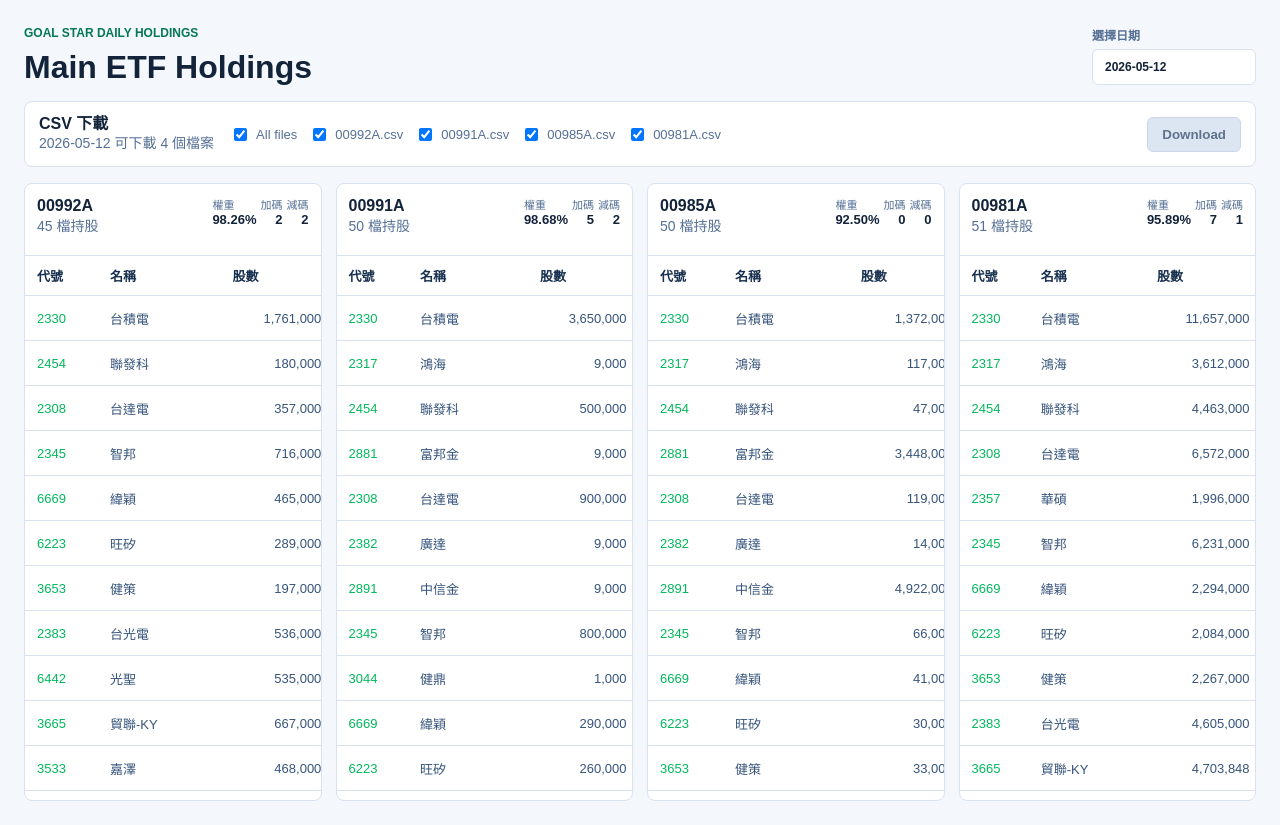
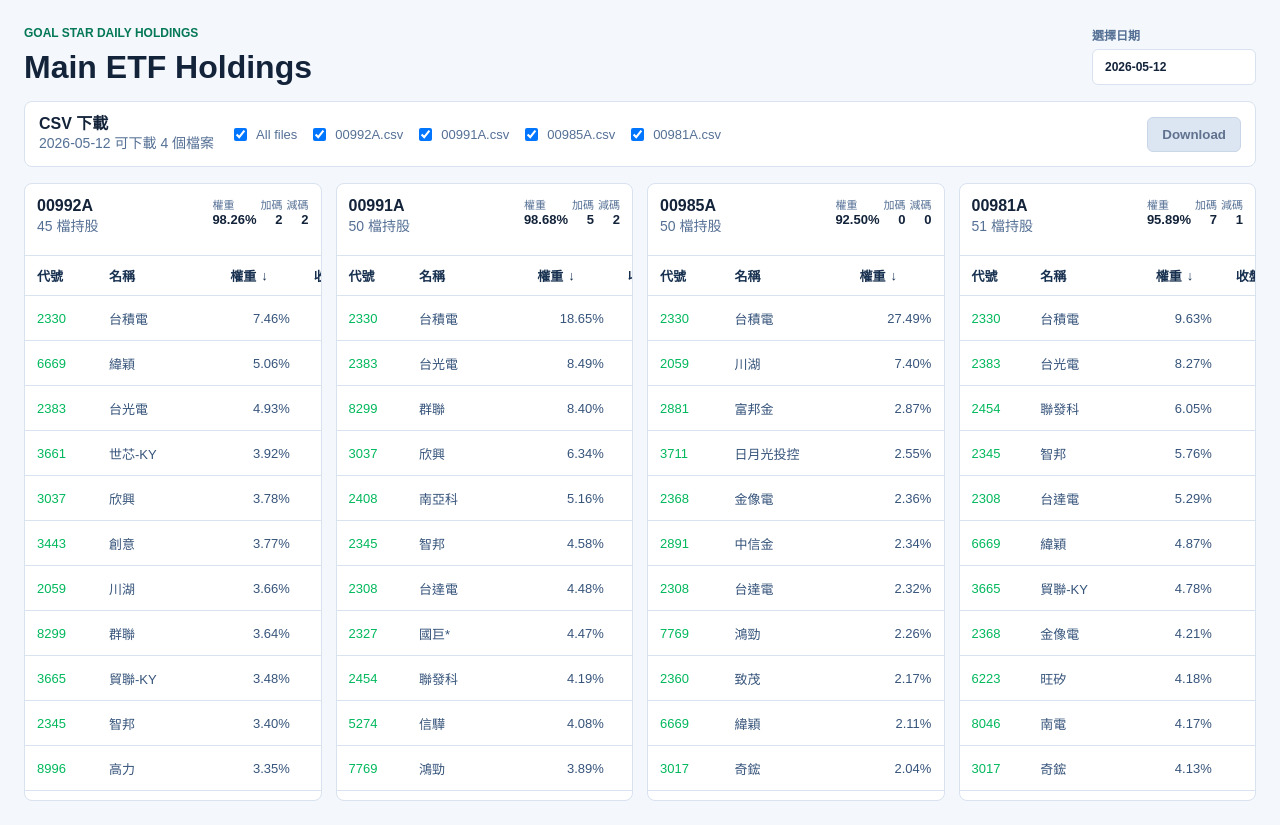
Before and after one commit to caryhp2-cell/main-etf-holdings, a Next.js app: page / in a window 1280 px wide. Built offline with nearby package versions, Linux system fonts and the light colour scheme.

Commit message:
feat: sync ETF holdings table sorting

```diff
--- a/app/globals.css
+++ b/app/globals.css
@@ -181,7 +181,7 @@ p {
 
 table {
   border-collapse: collapse;
-  min-width: 760px;
+  min-width: 640px;
   width: 100%;
 }
 
@@ -202,6 +202,19 @@ th {
   position: sticky;
   top: 0;
   z-index: 1;
+}
+
+.sort-button {
+  align-items: center;
+  background: transparent;
+  border: 0;
+  color: inherit;
+  cursor: pointer;
+  display: inline-flex;
+  font: inherit;
+  font-weight: 800;
+  gap: 5px;
+  padding: 0;
 }
 
 .numeric {
--- a/app/page.tsx
+++ b/app/page.tsx
@@ -1,6 +1,6 @@
 import { DateSelector } from "../src/components/DateSelector";
 import { DownloadPanel } from "../src/components/DownloadPanel";
-import { EtfHoldingsColumn } from "../src/components/EtfHoldingsColumn";
+import { HoldingsDashboard } from "../src/components/HoldingsDashboard";
 import { loadHoldingsCsv } from "../src/holdings/loadCsv";
 import { loadManifest } from "../src/holdings/loadManifest";
 import { ETF_CODES, type EtfCode } from "../src/holdings/types";
@@ -31,15 +31,7 @@ export default async function Home({ searchParams }: HomeProps) {
 
       <DownloadPanel files={manifest.files} selectedDate={selectedDate ?? ""} />
 
-      <section className="holdings-grid" aria-label="ETF holdings comparison">
-        {ETF_CODES.map((etfCode) => (
-          <EtfHoldingsColumn
-            key={etfCode}
-            etfCode={etfCode}
-            rows={holdingsByEtf[etfCode]}
-          />
-        ))}
-      </section>
+      <HoldingsDashboard holdingsByEtf={holdingsByEtf} />
     </main>
   );
 }
--- a/src/components/EtfHoldingsColumn.tsx
+++ b/src/components/EtfHoldingsColumn.tsx
@@ -1,8 +1,11 @@
 import type { EtfCode, HoldingRow, HoldingStatus } from "../holdings/types";
+import type { HoldingsSort, SortKey } from "../holdings/sortHoldings";
 
 interface EtfHoldingsColumnProps {
   etfCode: EtfCode;
   rows: HoldingRow[];
+  sort: HoldingsSort;
+  onSort: (key: SortKey) => void;
 }
 
 const STATUS_CLASS: Record<HoldingStatus, string> = {
@@ -13,7 +16,7 @@ const STATUS_CLASS: Record<HoldingStatus, string> = {
   未知: "status-unknown",
 };
 
-export function EtfHoldingsColumn({ etfCode, rows }: EtfHoldingsColumnProps) {
+export function EtfHoldingsColumn({ etfCode, rows, sort, onSort }: EtfHoldingsColumnProps) {
   const totalWeight = rows.reduce((sum, row) => sum + row.weight, 0);
   const additions = rows.filter((row) => row.status === "新增" || row.status === "加碼").length;
   const reductions = rows.filter((row) => row.status === "減碼").length;
@@ -52,12 +55,16 @@ export function EtfHoldingsColumn({ etfCode, rows }: EtfHoldingsColumnProps) {
               <tr>
                 <th>代號</th>
                 <th>名稱</th>
-                <th>股數</th>
-                <th>權重</th>
+                <SortableHeader label="權重" sortKey="weight" activeSort={sort} onSort={onSort} />
                 <th>收盤價</th>
-                <th>漲跌</th>
+                <SortableHeader
+                  label="漲跌"
+                  sortKey="changePercent"
+                  activeSort={sort}
+                  onSort={onSort}
+                />
                 <th>異動</th>
-                <th>狀態</th>
+                <SortableHeader label="狀態" sortKey="status" activeSort={sort} onSort={onSort} />
               </tr>
             </thead>
             <tbody>
@@ -65,7 +72,6 @@ export function EtfHoldingsColumn({ etfCode, rows }: EtfHoldingsColumnProps) {
                 <tr key={`${row.etfCode}-${row.symbol}`}>
                   <td className="symbol">{row.symbol}</td>
                   <td>{row.name}</td>
-                  <td className="numeric">{formatInteger(row.shares)}</td>
                   <td className="numeric">{row.weight.toFixed(2)}%</td>
                   <td className={priceClass(row.closePrice)}>{formatNumber(row.closePrice)}</td>
                   <td className={changeClass(row.changePercent)}>
@@ -82,6 +88,30 @@ export function EtfHoldingsColumn({ etfCode, rows }: EtfHoldingsColumnProps) {
         </div>
       )}
     </section>
+  );
+}
+
+function SortableHeader({
+  label,
+  sortKey,
+  activeSort,
+  onSort,
+}: {
+  label: string;
+  sortKey: SortKey;
+  activeSort: HoldingsSort;
+  onSort: (key: SortKey) => void;
+}) {
+  const isActive = activeSort.key === sortKey;
+  const arrow = isActive ? (activeSort.direction === "desc" ? "↓" : "↑") : "↕";
+
+  return (
+    <th>
+      <button className="sort-button" type="button" onClick={() => onSort(sortKey)}>
+        <span>{label}</span>
+        <span aria-hidden="true">{arrow}</span>
+      </button>
+    </th>
   );
 }
 
--- /dev/null
+++ b/src/components/HoldingsDashboard.tsx
@@ -0,0 +1,39 @@
+"use client";
+
+import { useState } from "react";
+
+import { sortHoldingsRows, type HoldingsSort, type SortKey } from "../holdings/sortHoldings";
+import { ETF_CODES, type EtfCode, type HoldingRow } from "../holdings/types";
+import { EtfHoldingsColumn } from "./EtfHoldingsColumn";
+
+interface HoldingsDashboardProps {
+  holdingsByEtf: Record<EtfCode, HoldingRow[]>;
+}
+
+export function HoldingsDashboard({ holdingsByEtf }: HoldingsDashboardProps) {
+  const [sort, setSort] = useState<HoldingsSort>({
+    key: "weight",
+    direction: "desc",
+  });
+
+  function requestSort(key: SortKey) {
+    setSort((current) => ({
+      key,
+      direction: current.key === key && current.direction === "desc" ? "asc" : "desc",
+    }));
+  }
+
+  return (
+    <section className="holdings-grid" aria-label="ETF holdings comparison">
+      {ETF_CODES.map((etfCode) => (
+        <EtfHoldingsColumn
+          key={etfCode}
+          etfCode={etfCode}
+          rows={sortHoldingsRows(holdingsByEtf[etfCode], sort)}
+          sort={sort}
+          onSort={requestSort}
+        />
+      ))}
+    </section>
+  );
+}
--- /dev/null
+++ b/src/holdings/sortHoldings.ts
@@ -0,0 +1,42 @@
+import type { HoldingRow, HoldingStatus } from "./types";
+
+export type SortKey = "weight" | "changePercent" | "status";
+export type SortDirection = "asc" | "desc";
+
+export interface HoldingsSort {
+  key: SortKey;
+  direction: SortDirection;
+}
+
+const STATUS_ORDER: Record<HoldingStatus, number> = {
+  新增: 0,
+  加碼: 1,
+  減碼: 2,
+  不變: 3,
+  未知: 4,
+};
+
+export function sortHoldingsRows(
+  rows: readonly HoldingRow[],
+  sort: HoldingsSort
+): HoldingRow[] {
+  return [...rows].sort((left, right) => {
+    const result = compareRows(left, right, sort.key);
+    return sort.direction === "asc" ? result : -result;
+  });
+}
+
+function compareRows(left: HoldingRow, right: HoldingRow, key: SortKey): number {
+  if (key === "status") {
+    return STATUS_ORDER[left.status] - STATUS_ORDER[right.status];
+  }
+
+  return compareNullableNumbers(left[key], right[key]);
+}
+
+function compareNullableNumbers(left: number | null, right: number | null): number {
+  if (left == null && right == null) return 0;
+  if (left == null) return 1;
+  if (right == null) return -1;
+  return left - right;
+}
```
Also changed, not shown: 1 other file (tests, documents, lock files or other folders).
